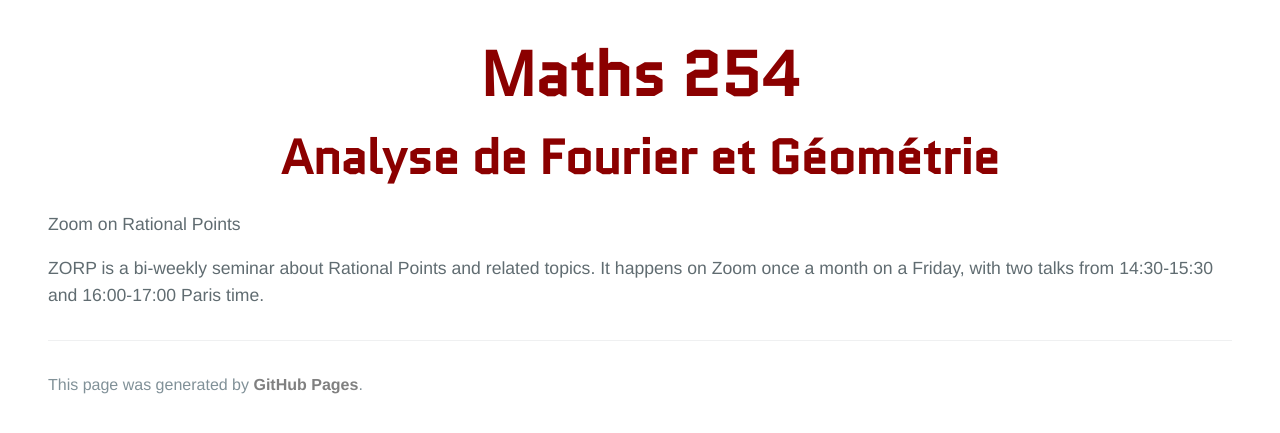
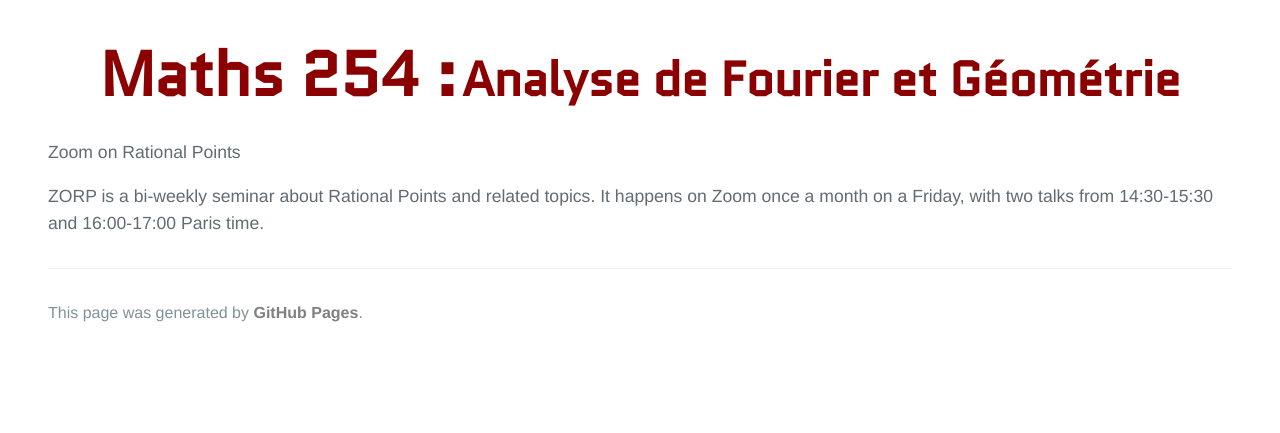
Before and after one commit to KevinDestagnol/algebre.github.io, a Jekyll site: the page built from about.md, in a window 1280 px wide, cut to the strip 264-697 px from the top of the page. Built offline with Jekyll 4.4.1, drawn with Linux system fonts in a browser that asks for light colours; some web fonts are replaced; our own code applies the rules of GitHub Pages for plain Markdown files.

Commit message:
Update default.html

```diff
--- a/_layouts/default.html
+++ b/_layouts/default.html
@@ -29,7 +29,7 @@
 
     <main id="content" class="main-content" role="main">
       <center>
-      <hprime class="project-name">{{ page.title | default: site.title | default: site.github.repository_name }}</hprime><br>
+      <hprime class="project-name">{{ page.title | default: site.title | default: site.github.repository_name }} :</hprime>
       <hprime2 class="project-name">{{ page.description | default: site.description | default: site.github.project_tagline }}</hprime2>
       </center>
        {{ content }}
```
